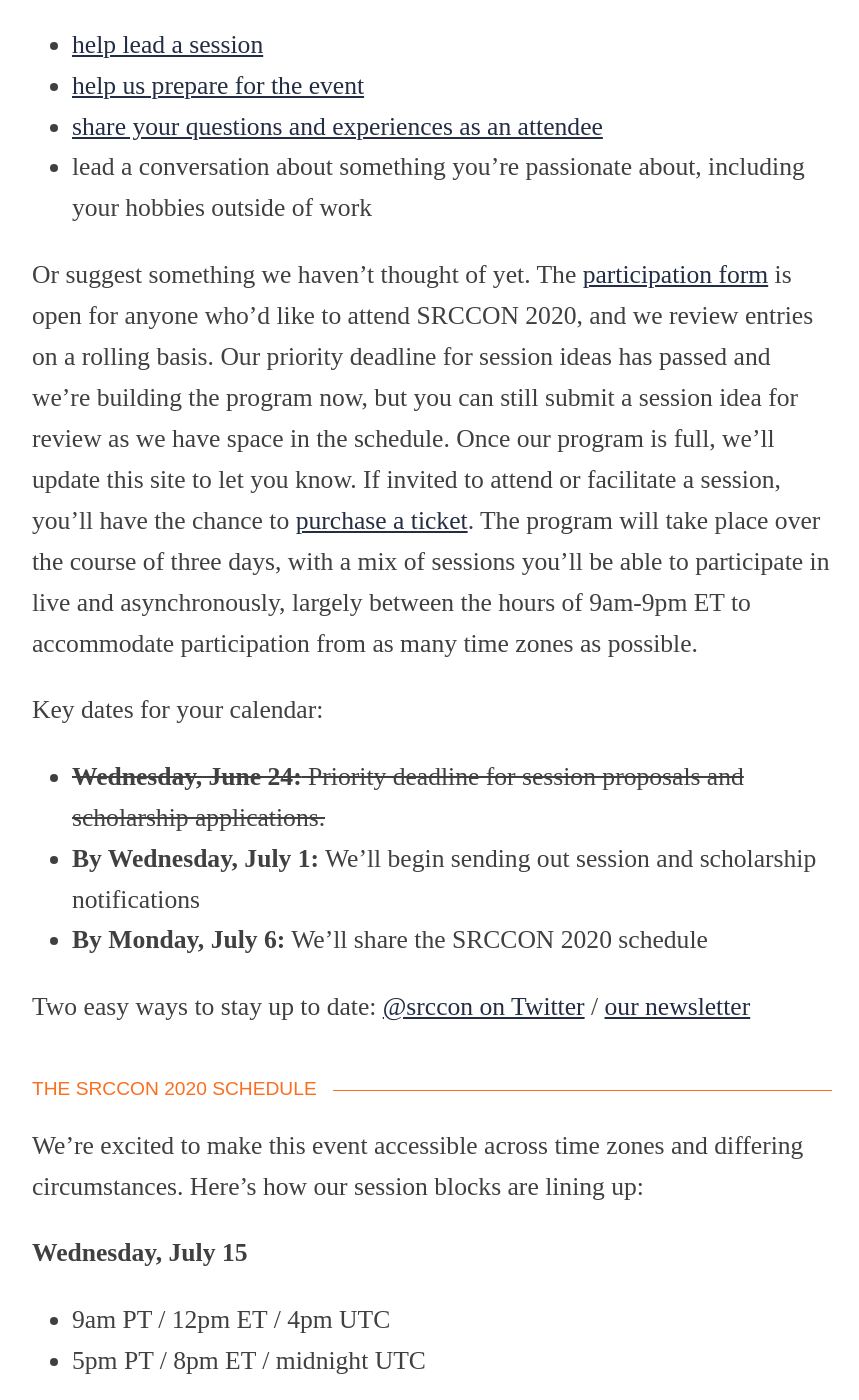
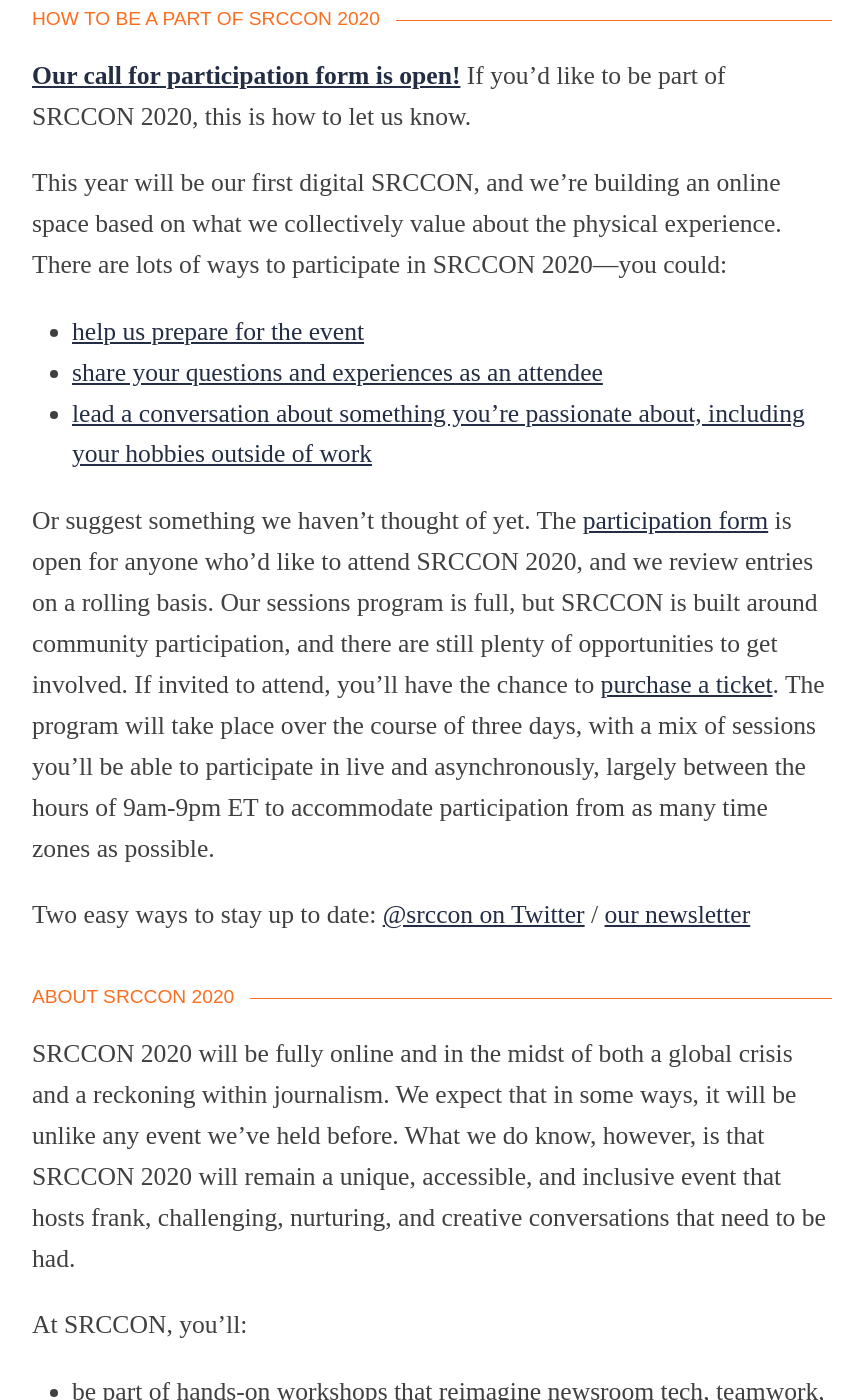
Before and after one commit to OpenNews/srccon-2020, a Jekyll site: the page built from homepage.md, in a window 1280 px wide and 1400 px high, scrolled down 1189 px. Shown: the whole window, without its empty margins (208-1067 px from the left). Built offline with Jekyll 4.4.1, drawn with Linux system fonts in a browser that asks for light colours; some web fonts are replaced; our own code applies the rules of GitHub Pages for plain Markdown files; some of the changed text lies outside the part shown.

Commit message:
update homepage for schedule

```diff
--- a/homepage.md
+++ b/homepage.md
@@ -7,44 +7,24 @@
 
 SRCCON 2020 is July 15-17, online!
 
+### The SRCCON 2020 schedule
+**[Check out the program for SRCCON 2020!](/schedule)** We're excited to make this event accessible across time zones and different circumstances.
+
+We'll continue to update the schedule as we confirm a few final sessions, and there's still plenty of room to get involved!
+
 ### How to be a part of SRCCON 2020
 
 **[Our call for participation form is open!](/participation/form)** If you'd like to be part of SRCCON 2020, this is how to let us know.
 
 This year will be our first digital SRCCON, and we're building an online space based on what we collectively value about the physical experience. There are lots of ways to participate in SRCCON 2020—you could:
 
-* [help lead a session](/sessions/proposal-guide/)
 * [help us prepare for the event](/volunteers/)
 * [share your questions and experiences as an attendee](/attendees/)
-* lead a conversation about something you're passionate about, including your hobbies outside of work
+* [lead a conversation about something you're passionate about, including your hobbies outside of work](mailto:erika@opennews.org)
 
-Or suggest something we haven't thought of yet. The [participation form](/participation/form) is open for anyone who'd like to attend SRCCON 2020, and we review entries on a rolling basis. Our priority deadline for session ideas has passed and we're building the program now, but you can still submit a session idea for review as we have space in the schedule. Once our program is full, we'll update this site to let you know. If invited to attend or facilitate a session, you'll have the chance to [purchase a ticket](/attendees/#tickets). The program will take place over the course of three days, with a mix of sessions you'll be able to participate in live and asynchronously, largely between the hours of 9am-9pm ET to accommodate participation from as many time zones as possible.
-
-Key dates for your calendar:
-
-* ~~**Wednesday, June 24:** Priority deadline for session proposals and scholarship applications.~~
-* **By Wednesday, July 1:** We'll begin sending out session and scholarship notifications
-* **By Monday, July 6:** We'll share the SRCCON 2020 schedule
+Or suggest something we haven't thought of yet. The [participation form](/participation/form) is open for anyone who'd like to attend SRCCON 2020, and we review entries on a rolling basis. Our sessions program is full, but SRCCON is built around community participation, and there are still plenty of opportunities to get involved. If invited to attend, you'll have the chance to [purchase a ticket](/attendees/#tickets). The program will take place over the course of three days, with a mix of sessions you'll be able to participate in live and asynchronously, largely between the hours of 9am-9pm ET to accommodate participation from as many time zones as possible.
 
 Two easy ways to stay up to date: [@srccon on Twitter](https://twitter.com/srccon) / [our newsletter](https://opennews.us5.list-manage.com/subscribe?u=71c95e9a43708843d2fdc1f09&id=996e9290cc)
-
-### The SRCCON 2020 schedule
-
-We're excited to make this event accessible across time zones and differing circumstances. Here's how our session blocks are lining up:
-
-**Wednesday, July 15**
-* 9am PT / 12pm ET / 4pm UTC
-* 5pm PT / 8pm ET / midnight UTC
-
-**Thursday, July 16**
-* 8am PT / 11am ET / 3pm UTC
-* 1pm PT / 4pm ET / 8pm UTC
-
-**Friday, July 17**
-* 7am PT / 10am ET / 2pm UTC
-* 12pm ET / 3pm ET / 7pm UTC
-
-[Read more about how we're thinking about the schedule this year](/attendees#schedule).
 
 ### About SRCCON 2020
 
```
Also changed, not shown: schedule/sessions.json (+9 -9 lines).
